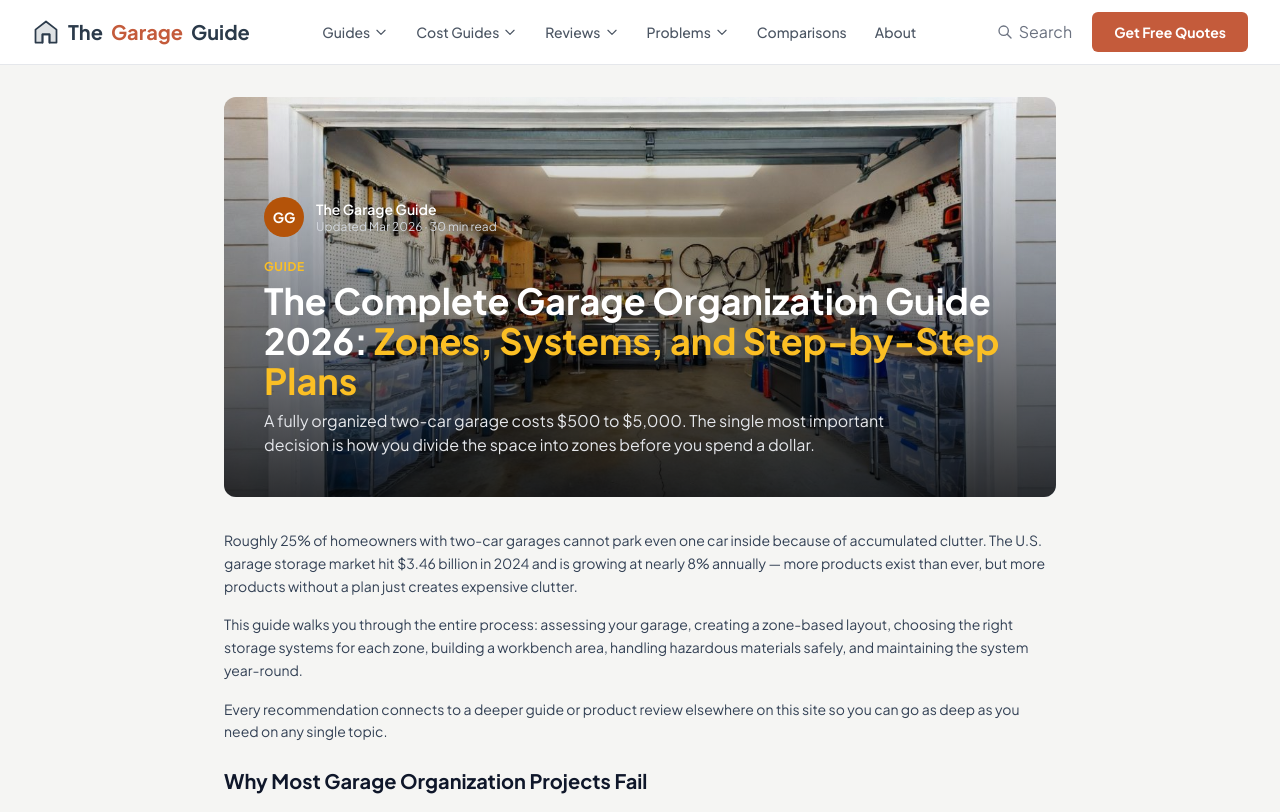
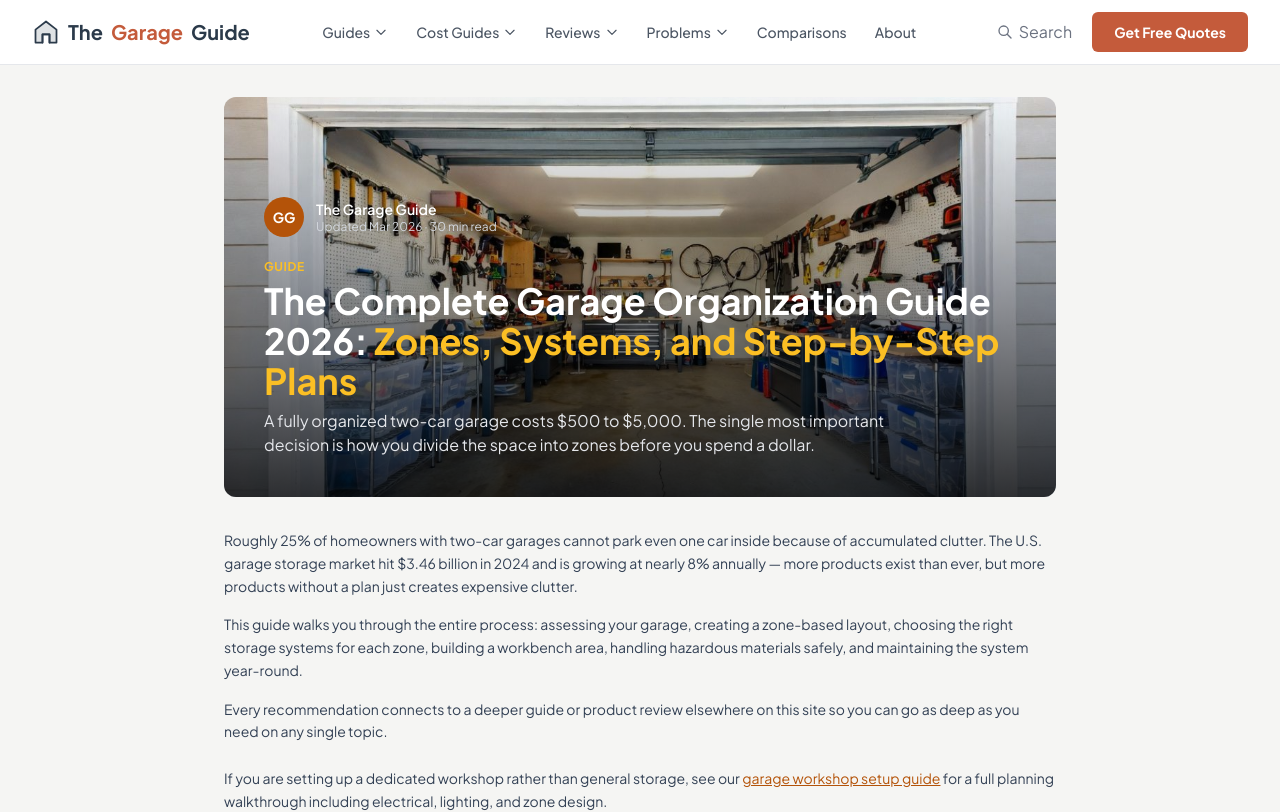
Before and after one commit to thebasementguide2026/thegarage.guide-, a Next.js app: page /guides/complete-garage-organization-guide in a window 1280 px wide. Shown: the top 812 px of the page. Built offline with nearby package versions, Linux system fonts and the light colour scheme.

Commit message:
Add workshop setup cross-link to organization guide

```diff
--- a/app/guides/complete-garage-organization-guide/page.tsx
+++ b/app/guides/complete-garage-organization-guide/page.tsx
@@ -68,6 +68,7 @@ export default function CompleteGarageOrganizationGuide() {
         <p className='text-slate-700 text-sm leading-relaxed mb-4'>Roughly 25% of homeowners with two-car garages cannot park even one car inside because of accumulated clutter. The U.S. garage storage market hit $3.46 billion in 2024 and is growing at nearly 8% annually — more products exist than ever, but more products without a plan just creates expensive clutter.</p>
         <p className='text-slate-700 text-sm leading-relaxed mb-4'>This guide walks you through the entire process: assessing your garage, creating a zone-based layout, choosing the right storage systems for each zone, building a workbench area, handling hazardous materials safely, and maintaining the system year-round.</p>
         <p className='text-slate-700 text-sm leading-relaxed mb-6'>Every recommendation connects to a deeper guide or product review elsewhere on this site so you can go as deep as you need on any single topic.</p>
+        <p className='text-slate-700 text-sm leading-relaxed mb-6'>If you are setting up a dedicated workshop rather than general storage, see our <Link href='/guides/garage-workshop-setup' className='text-amber-700 underline'>garage workshop setup guide</Link> for a full planning walkthrough including electrical, lighting, and zone design.</p>
         {/* Why Most Projects Fail */}
         <section className='mb-8'>
           <h2 className='text-xl font-bold text-slate-900 mb-4'>Why Most Garage Organization Projects Fail</h2>
```
